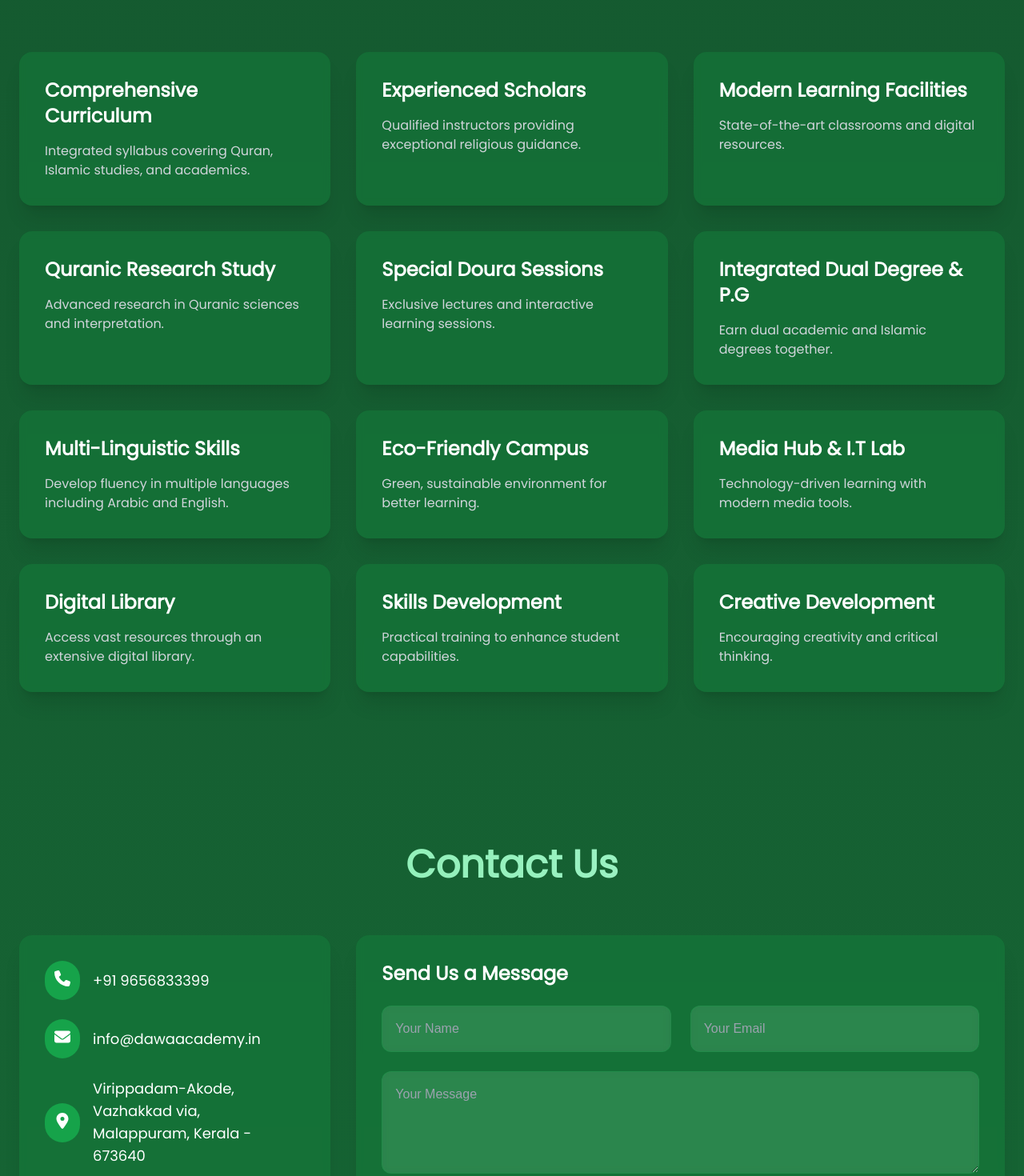
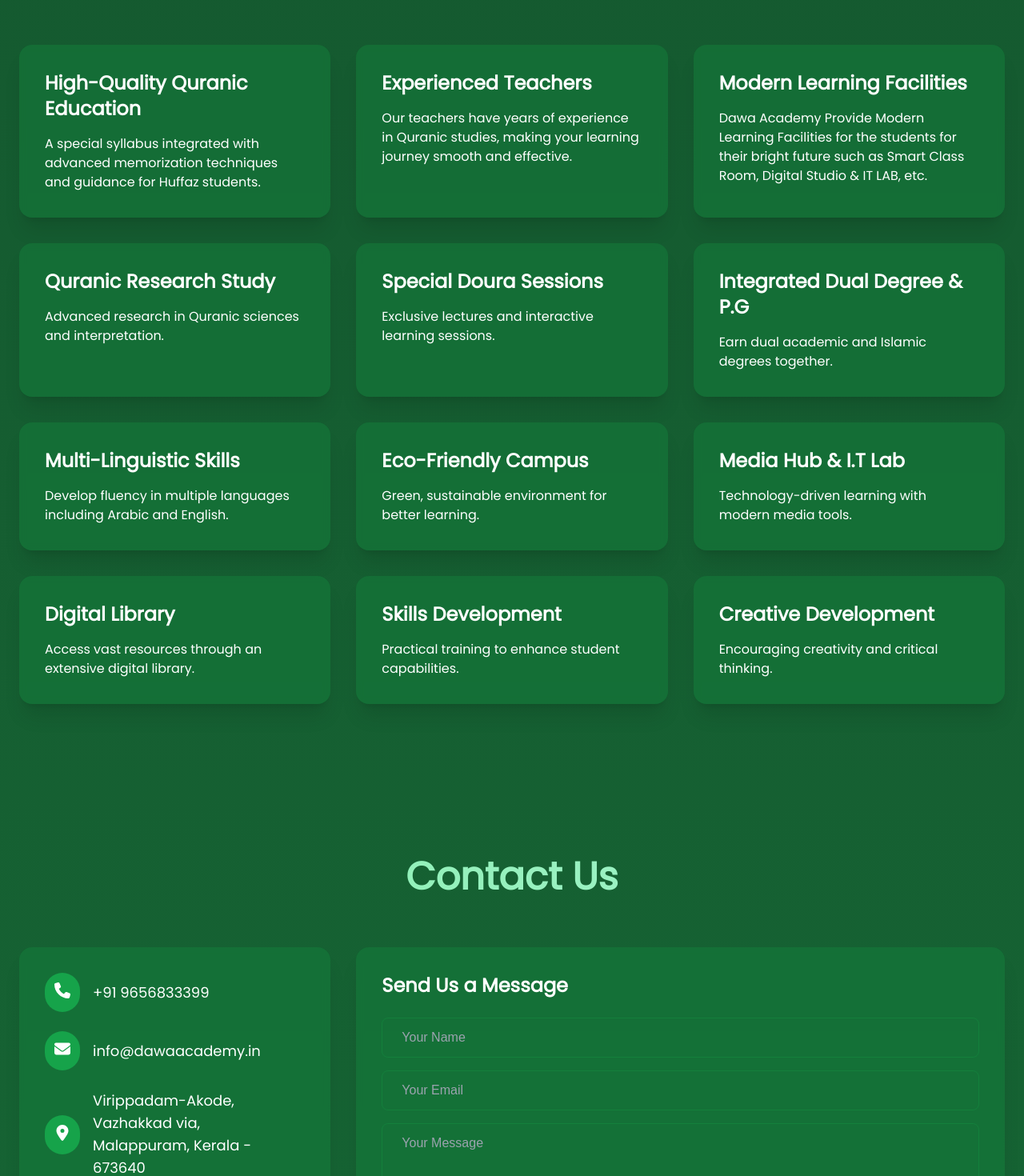
Before and after one commit to salmankavanur/dawa-academy, a Next.js app: page / in a window 1280 px wide. Shown: the part 1280-2750 px from the top of the page at 80% size. Built offline with nearby package versions, Linux system fonts and the light colour scheme; a web font is replaced by a local one.

Commit message:
changes made for responsiveness

```diff
--- a/src/app/page.js
+++ b/src/app/page.js
@@ -12,18 +12,27 @@
       {/* Navigation Bar */}
       <nav className="backdrop-blur-sm bg-green-800/80 fixed w-full z-50 shadow-lg p-4">
         <div className="container mx-auto flex justify-between items-center">
+          <div className="flex items-center">
             <Image src="/images/Logo.png" width={50} height={50} alt="Institute Logo" className="rounded-lg hover:scale-105 transition-transform" />
-          <ul className="flex space-x-8 text-lg font-['Poppins']">
+            <h1 className="ml-3 text-2xl font-bold font-['Poppins']">Islamic Dawa Academy</h1>
+          </div>
+          <div className="md:hidden flex items-center">
+            <button id="menu-toggle" className="text-white">
+              <svg xmlns="http://www.w3.org/2000/svg" className="w-6 h-6" fill="none" viewBox="0 0 24 24" stroke="currentColor" strokeWidth="2">
+                <path strokeLinecap="round" strokeLinejoin="round" d="M4 6h16M4 12h16M4 18h16" />
+              </svg>
+            </button>
+          </div>
+          <ul id="menu" className="hidden md:flex space-x-8 text-lg font-['Poppins']">
             <li><Link href="#about" className="hover:text-green-300 transition-colors">About</Link></li>
             <li><Link href="#features" className="hover:text-green-300 transition-colors">Features</Link></li>
             <li><Link href="#contact" className="hover:text-green-300 transition-colors">Contact</Link></li>
             <li><Link href="/admission" className="hover:text-green-300 transition-colors">Admission</Link></li>
-
           </ul>
         </div>
       </nav>
 
-      {/* Hero Section - Further Simplified */}
+      {/* Hero Section */}
       <header className="relative min-h-screen flex items-center justify-center p-10 bg-[url('/images/pattern.png')] bg-cover bg-center">
         <div className="absolute inset-0 bg-green-900/70 backdrop-blur-sm"></div>
         <div className="relative z-10 flex flex-col items-center max-w-4xl mx-auto text-center">
@@ -34,10 +43,10 @@
             alt="Hero Image"
             className="mb-8 hover:scale-105 transition-transform duration-300"
           />
-          <h1 className="text-6xl font-bold font-malayalam mb-4 text-transparent bg-clip-text bg-gradient-to-r from-green-300 to-emerald-200">
+          <h1 className="text-4xl sm:text-6xl font-bold font-malayalam mb-4 text-transparent bg-clip-text bg-gradient-to-r from-green-300 to-emerald-200">
             ഹാഫിളീങ്ങൾക്കായി
           </h1>
-          <p className="text-xl font-malayalam mb-8">സ്പെഷ്യൽ ഇന്റഗ്രേറ്റഡ് സിലബസ്</p>
+          <p className="text-xl sm:text-2xl font-malayalam mb-8">സ്പെഷ്യൽ ഇന്റഗ്രേറ്റഡ് സിലബസ്</p>
           <Link
             href="https://wa.me/919656833399"
             className="group inline-flex items-center bg-green-500 hover:bg-green-400 text-white text-lg font-bold py-4 px-8 rounded-full shadow-xl transition-all hover:-translate-y-1"
@@ -51,10 +60,10 @@
       {/* About Section */}
       <section id="about" className="container mx-auto px-6 py-24">
         <div className="max-w-3xl mx-auto text-center">
-          <h2 className="text-5xl font-bold mb-8 font-['Poppins'] text-transparent bg-clip-text bg-gradient-to-r from-green-300 to-emerald-200">
+          <h2 className="text-3xl sm:text-5xl font-bold mb-8 font-['Poppins'] text-transparent bg-clip-text bg-gradient-to-r from-green-300 to-emerald-200">
             About Islamic Dawa Academy
           </h2>
-          <p className="text-xl text-gray-300 font-['Poppins'] leading-relaxed">
+          <p className="text-lg sm:text-xl text-white-300 font-['Poppins'] leading-relaxed">
             Islamic Dawa Academy provides high-quality Quranic and Islamic education
             with an integrated syllabus tailored for Huffaz students.
           </p>
@@ -63,78 +72,126 @@
 
       {/* Features Section */}
       <section id="features" className="container mx-auto px-6 py-24">
-        <h2 className="text-5xl font-bold mb-16 text-center font-['Poppins'] text-transparent bg-clip-text bg-gradient-to-r from-green-300 to-emerald-200">
+        <h2 className="text-3xl sm:text-5xl font-bold mb-16 text-center font-['Poppins'] text-transparent bg-clip-text bg-gradient-to-r from-green-300 to-emerald-200">
           Our Features
         </h2>
-        <div className="grid grid-cols-1 md:grid-cols-3 gap-8">
-          {[
-            {
-              title: "Comprehensive Curriculum",
-              description: "Integrated syllabus covering Quran, Islamic studies, and academics."
-            },
-            {
-              title: "Experienced Scholars",
-              description: "Qualified instructors providing exceptional religious guidance."
-            },
-            {
-              title: "Modern Learning Facilities",
-              description: "State-of-the-art classrooms and digital resources."
-            },
-            {
-              title: "Quranic Research Study",
-              description: "Advanced research in Quranic sciences and interpretation."
-            },
-            {
-              title: "Special Doura Sessions",
-              description: "Exclusive lectures and interactive learning sessions."
-            },
-            {
-              title: "Integrated Dual Degree & P.G",
-              description: "Earn dual academic and Islamic degrees together."
-            },
-            {
-              title: "Multi-Linguistic Skills",
-              description: "Develop fluency in multiple languages including Arabic and English."
-            },
-            {
-              title: "Eco-Friendly Campus",
-              description: "Green, sustainable environment for better learning."
-            },
-            {
-              title: "Media Hub & I.T Lab",
-              description: "Technology-driven learning with modern media tools."
-            },
-            {
-              title: "Digital Library",
-              description: "Access vast resources through an extensive digital library."
-            },
-            {
-              title: "Skills Development",
-              description: "Practical training to enhance student capabilities."
-            },
-            {
-              title: "Creative Development",
-              description: "Encouraging creativity and critical thinking."
-            },
+        <div className="grid grid-cols-1 sm:grid-cols-2 md:grid-cols-3 gap-8">
+          <div className="group p-8 bg-green-700/50 backdrop-blur-sm rounded-2xl shadow-xl hover:shadow-2xl transition-all hover:-translate-y-2">
+            <h3 className="text-2xl font-bold font-['Poppins'] mb-4 group-hover:text-green-300 transition-colors">
+              High-Quality Quranic Education
+            </h3>
+            <p className="text-white-300 font-['Poppins']">
+              A special syllabus integrated with advanced memorization techniques and guidance for Huffaz students.
+            </p>
+          </div>
+          <div className="group p-8 bg-green-700/50 backdrop-blur-sm rounded-2xl shadow-xl hover:shadow-2xl transition-all hover:-translate-y-2">
+            <h3 className="text-2xl font-bold font-['Poppins'] mb-4 group-hover:text-green-300 transition-colors">
+              Experienced Teachers
+            </h3>
+            <p className="text-white-300 font-['Poppins']">
+              Our teachers have years of experience in Quranic studies, making your learning journey smooth and effective.
+            </p>
+          </div>
+          <div className="group p-8 bg-green-700/50 backdrop-blur-sm rounded-2xl shadow-xl hover:shadow-2xl transition-all hover:-translate-y-2">
+            <h3 className="text-2xl font-bold font-['Poppins'] mb-4 group-hover:text-green-300 transition-colors">
+            Modern Learning Facilities
+            </h3>
+            <p className="text-white-300 font-['Poppins']">
+            Dawa Academy Provide Modern Learning Facilities for the students for their bright future such as Smart Class Room, Digital Studio & IT LAB, etc.
+            </p>
+          </div>
 
-          ].map((feature, index) => (
-            <div key={index} className="group p-8 bg-green-700/50 backdrop-blur-sm rounded-2xl shadow-xl hover:shadow-2xl transition-all hover:-translate-y-2">
+          <div className="group p-8 bg-green-700/50 backdrop-blur-sm rounded-2xl shadow-xl hover:shadow-2xl transition-all hover:-translate-y-2">
             <h3 className="text-2xl font-bold font-['Poppins'] mb-4 group-hover:text-green-300 transition-colors">
-                {feature.title}
+            Quranic Research Study
             </h3>
-              <p className="text-gray-300 font-['Poppins']">{feature.description}</p>
+            <p className="text-white-300 font-['Poppins']">
+            Advanced research in Quranic sciences and interpretation.
+            </p>
           </div>
-          ))}
+
+          <div className="group p-8 bg-green-700/50 backdrop-blur-sm rounded-2xl shadow-xl hover:shadow-2xl transition-all hover:-translate-y-2">
+            <h3 className="text-2xl font-bold font-['Poppins'] mb-4 group-hover:text-green-300 transition-colors">
+            Special Doura Sessions
+            </h3>
+            <p className="text-white-300 font-['Poppins']">
+            Exclusive lectures and interactive learning sessions.
+            </p>
+          </div>
+
+          <div className="group p-8 bg-green-700/50 backdrop-blur-sm rounded-2xl shadow-xl hover:shadow-2xl transition-all hover:-translate-y-2">
+            <h3 className="text-2xl font-bold font-['Poppins'] mb-4 group-hover:text-green-300 transition-colors">
+            Integrated Dual Degree & P.G
+            </h3>
+            <p className="text-white-300 font-['Poppins']">
+            Earn dual academic and Islamic degrees together.
+            </p>
+          </div>
+
+          <div className="group p-8 bg-green-700/50 backdrop-blur-sm rounded-2xl shadow-xl hover:shadow-2xl transition-all hover:-translate-y-2">
+            <h3 className="text-2xl font-bold font-['Poppins'] mb-4 group-hover:text-green-300 transition-colors">
+            Multi-Linguistic Skills
+            </h3>
+            <p className="text-white-300 font-['Poppins']">
+            Develop fluency in multiple languages including Arabic and English.
+            </p>
+          </div>
+
+          <div className="group p-8 bg-green-700/50 backdrop-blur-sm rounded-2xl shadow-xl hover:shadow-2xl transition-all hover:-translate-y-2">
+            <h3 className="text-2xl font-bold font-['Poppins'] mb-4 group-hover:text-green-300 transition-colors">
+            Eco-Friendly Campus
+            </h3>
+            <p className="text-white-300 font-['Poppins']">
+            Green, sustainable environment for better learning.
+            </p>
+          </div>
+
+          <div className="group p-8 bg-green-700/50 backdrop-blur-sm rounded-2xl shadow-xl hover:shadow-2xl transition-all hover:-translate-y-2">
+            <h3 className="text-2xl font-bold font-['Poppins'] mb-4 group-hover:text-green-300 transition-colors">
+            Media Hub & I.T Lab
+            </h3>
+            <p className="text-white-300 font-['Poppins']">
+            Technology-driven learning with modern media tools.
+            </p>
+          </div>
+
+          <div className="group p-8 bg-green-700/50 backdrop-blur-sm rounded-2xl shadow-xl hover:shadow-2xl transition-all hover:-translate-y-2">
+            <h3 className="text-2xl font-bold font-['Poppins'] mb-4 group-hover:text-green-300 transition-colors">
+            Digital Library
+            </h3>
+            <p className="text-white-300 font-['Poppins']">
+            Access vast resources through an extensive digital library.
+            </p>
+          </div>
+
+          <div className="group p-8 bg-green-700/50 backdrop-blur-sm rounded-2xl shadow-xl hover:shadow-2xl transition-all hover:-translate-y-2">
+            <h3 className="text-2xl font-bold font-['Poppins'] mb-4 group-hover:text-green-300 transition-colors">
+            Skills Development
+            </h3>
+            <p className="text-white-300 font-['Poppins']">
+            Practical training to enhance student capabilities.
+            </p>
+          </div>
+
+          <div className="group p-8 bg-green-700/50 backdrop-blur-sm rounded-2xl shadow-xl hover:shadow-2xl transition-all hover:-translate-y-2">
+            <h3 className="text-2xl font-bold font-['Poppins'] mb-4 group-hover:text-green-300 transition-colors">
+            Creative Development
+            </h3>
+            <p className="text-white-300 font-['Poppins']">
+            Encouraging creativity and critical thinking.
+            </p>
+          </div>
+
         </div>
       </section>
 
       {/* Contact Section */}
       <section id="contact" className="container mx-auto px-6 py-24">
-        <h2 className="text-5xl font-bold mb-16 text-center font-['Poppins'] text-transparent bg-clip-text bg-gradient-to-r from-green-300 to-emerald-200">
+        <h2 className="text-3xl sm:text-5xl font-bold mb-16 text-center font-['Poppins'] text-transparent bg-clip-text bg-gradient-to-r from-green-300 to-emerald-200">
           Contact Us
         </h2>
         <div className="grid grid-cols-1 md:grid-cols-3 gap-8">
-          {/* Contact Info - 1/3 width */}
+          {/* Contact Info */}
           <div className="bg-green-700/50 backdrop-blur-sm p-8 rounded-2xl shadow-xl space-y-6">
             <div className="flex items-center space-x-4">
               <div className="bg-green-600 p-3 rounded-full">
@@ -159,30 +216,34 @@
             </div>
           </div>
 
-          {/* Contact Form - 2/3 width */}
+          {/* Contact Form */}
           <div className="md:col-span-2 bg-green-700/50 backdrop-blur-sm p-8 rounded-2xl shadow-xl">
             <h3 className="text-2xl font-bold font-['Poppins'] mb-6">Send Us a Message</h3>
-            <form className="grid grid-cols-1 md:grid-cols-2 gap-6">
+            <form action="#" method="POST" className="space-y-4">
               <input
                 type="text"
+                name="name"
                 placeholder="Your Name"
-                className="p-4 rounded-xl bg-white/10 backdrop-blur-sm border border-green-600/30 text-white placeholder-gray-400 focus:ring-2 focus:ring-green-500 focus:border-transparent outline-none"
+                className="w-full py-3 px-6 rounded-lg bg-transparent border border-green-600/30 text-white placeholder-white-400 focus:ring-2 focus:ring-green-500 focus:border-transparent outline-none"
                 required
               />
               <input
                 type="email"
+                name="email"
                 placeholder="Your Email"
-                className="p-4 rounded-xl bg-white/10 backdrop-blur-sm border border-green-600/30 text-white placeholder-gray-400 focus:ring-2 focus:ring-green-500 focus:border-transparent outline-none"
+                className="w-full py-3 px-6 rounded-lg bg-transparent border border-green-600/30 text-white placeholder-white-400 focus:ring-2 focus:ring-green-500 focus:border-transparent outline-none"
                 required
               />
               <textarea
+                name="message"
                 placeholder="Your Message"
-                className="md:col-span-2 p-4 rounded-xl bg-white/10 backdrop-blur-sm border border-green-600/30 text-white placeholder-gray-400 focus:ring-2 focus:ring-green-500 focus:border-transparent outline-none h-32"
+                rows="6"
+                className="w-full py-3 px-6 rounded-lg bg-transparent border border-green-600/30 text-white placeholder-white-400 focus:ring-2 focus:ring-green-500 focus:border-transparent outline-none"
                 required
               ></textarea>
               <button
                 type="submit"
-                className="md:col-span-2 bg-green-500 hover:bg-green-400 text-white font-bold py-4 px-8 rounded-xl shadow-xl transition-all hover:-translate-y-1"
+                className="bg-green-600 hover:bg-green-500 text-white font-bold py-3 px-6 rounded-full sm:col-span-2"
               >
                 Send Message
               </button>
@@ -191,15 +252,12 @@
         </div>
       </section>
 
-    {/* Footer Section */}
-    <footer className="bg-green-900 text-center py-6 mt-10">
-        <p className="text-gray-400 font-['Poppins']">
-          © Islamic Dawa Academy, Akode | Powered by <Link href="https://aicedu.in" className="text-green-400 hover:text-green-300">Akode Islamic Centre</Link>
+      {/* Footer */}
+      <footer className="bg-green-900 text-center py-8">
+        <p className="text-lg font-['Poppins'] text-white">
+          © 2025 Islamic Dawa Academy | All rights reserved
         </p>
       </footer>
-
-
     </div>
-
   );
 }
```
Also changed, not shown: src/app/api/admissions/route.js (+6 -1 lines). Lines whose indentation alone changed are shown as unchanged.
